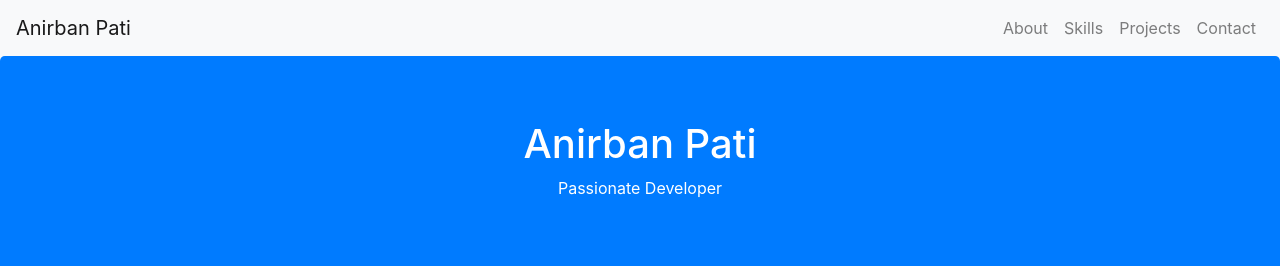
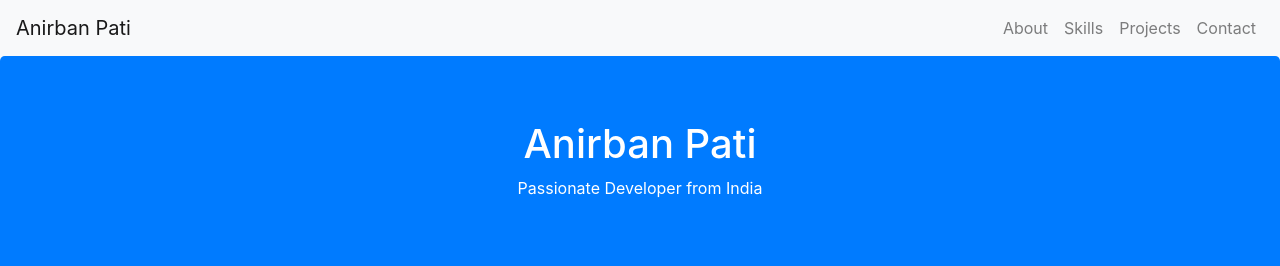
Before and after one commit to anirbanpati/anirbanpati.github.io, a plain HTML site: page index.html in a window 1280 px wide. Shown: the top 266 px of the page. Drawn offline with nearby package versions, Linux system fonts and the light colour scheme.

Commit message:
Update index.html

```diff
--- a/index.html
+++ b/index.html
@@ -46,7 +46,7 @@
     <!-- Hero Section -->
     <div class="jumbotron text-center">
         <h1>Anirban Pati</h1>
-        <p>Passionate Developer</p>
+        <p>Passionate Developer from India</p>
     </div>
 
     <!-- About Section -->
```
